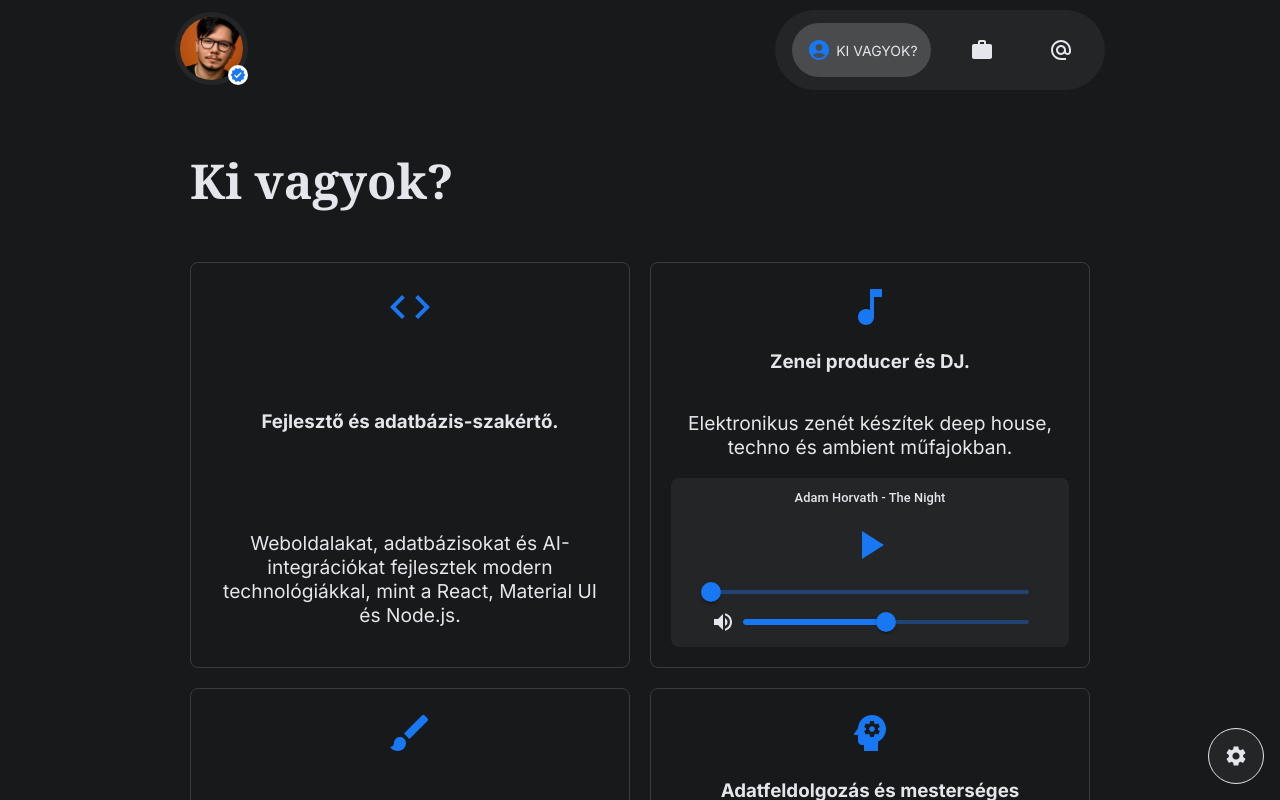
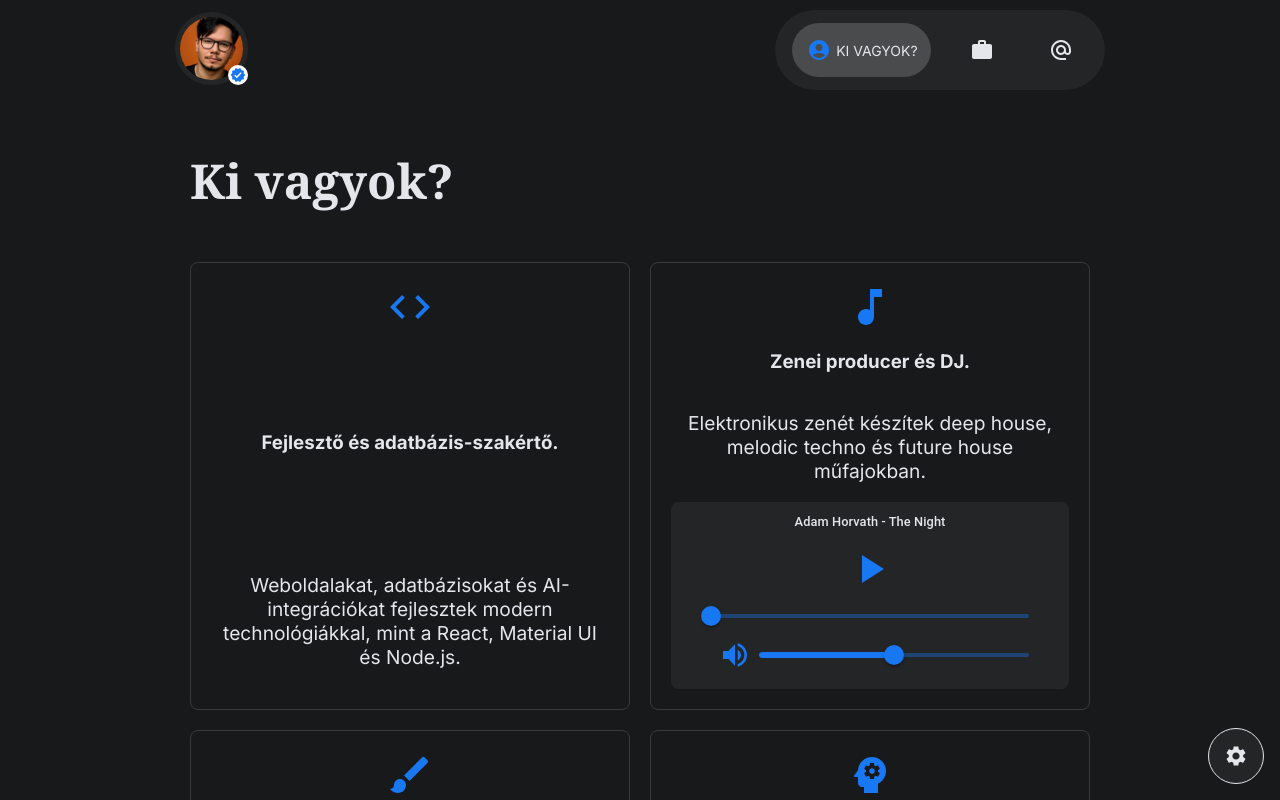
Before and after one commit to adam-i-horvath/adamistvan, a React (Create React App) app: page /rolam in a window 1280 px wide. Shown: the top 800 px of the page. Built offline with nearby package versions, Linux system fonts and the light colour scheme.

Commit message:
added mute button for music player

```diff
--- a/src/components/MusicPlayer/MusicPlayer.js
+++ b/src/components/MusicPlayer/MusicPlayer.js
@@ -1,11 +1,12 @@
 import React, { useState, useRef, useEffect } from 'react';
 import { IconButton, Slider, Box, Typography } from '@mui/material';
-import { PlayArrow, Pause, VolumeUp } from '@mui/icons-material';
+import { PlayArrow, Pause, VolumeUp, VolumeOff } from '@mui/icons-material';
 
 const MusicPlayer = ({ src, title = 'Custom Track' }) => {
   const [isPlaying, setIsPlaying] = useState(false);
   const [progress, setProgress] = useState(0);
   const [volume, setVolume] = useState(50);
+  const [isMuted, setIsMuted] = useState(false); // New state for mute functionality
   const audioRef = useRef(new Audio(src));
 
   useEffect(() => {
@@ -37,8 +38,20 @@ const MusicPlayer = ({ src, title = 'Custom Track' }) => {
 
   const handleVolumeChange = (_, newValue) => {
     const audio = audioRef.current;
-    audio.volume = newValue / 100;
-    setVolume(newValue);
+    if (!isMuted) {
+      audio.volume = newValue / 100;
+      setVolume(newValue);
+    }
+  };
+
+  const toggleMute = () => {
+    const audio = audioRef.current;
+    if (isMuted) {
+      audio.volume = volume / 100; // Restore the previous volume level
+    } else {
+      audio.volume = 0; // Mute the audio
+    }
+    setIsMuted(!isMuted); // Toggle mute state
   };
 
   return (
@@ -72,7 +85,6 @@ const MusicPlayer = ({ src, title = 'Custom Track' }) => {
       </IconButton>
       <Slider
         value={progress}
-        px
         onChange={handleProgressChange}
         aria-label="Progress"
         sx={{ width: '80%', color: 'var(--primary-color)' }}
@@ -85,7 +97,13 @@ const MusicPlayer = ({ src, title = 'Custom Track' }) => {
           paddingBottom: '10px',
         }}
       >
-        <VolumeUp sx={{ mr: 1 }} />
+        <IconButton onClick={toggleMute} sx={{ color: 'var(--primary-color)' }}>
+          {isMuted ? (
+            <VolumeOff sx={{ fontSize: '2rem' }} />
+          ) : (
+            <VolumeUp sx={{ fontSize: '2rem' }} />
+          )}
+        </IconButton>
         <Slider
           value={volume}
           onChange={handleVolumeChange}
--- a/src/pages/Rolam/Rolam.js
+++ b/src/pages/Rolam/Rolam.js
@@ -28,8 +28,8 @@ const Rolam = () => {
           <h3>Zenei producer és DJ.</h3>
 
           <p>
-            Elektronikus zenét készítek deep house, techno és ambient
-            műfajokban.
+            Elektronikus zenét készítek deep house, melodic techno és future
+            house műfajokban.
           </p>
           <MusicPlayer src={DemoMusic} title="Adam Horvath - The Night" />
         </div>
```
